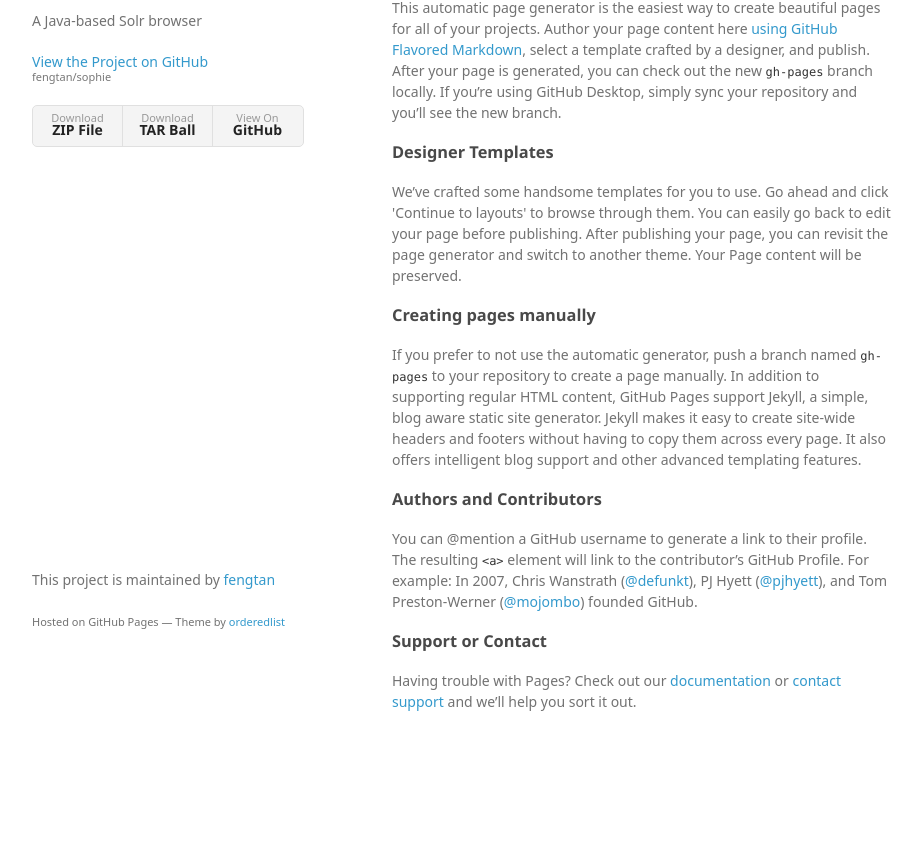
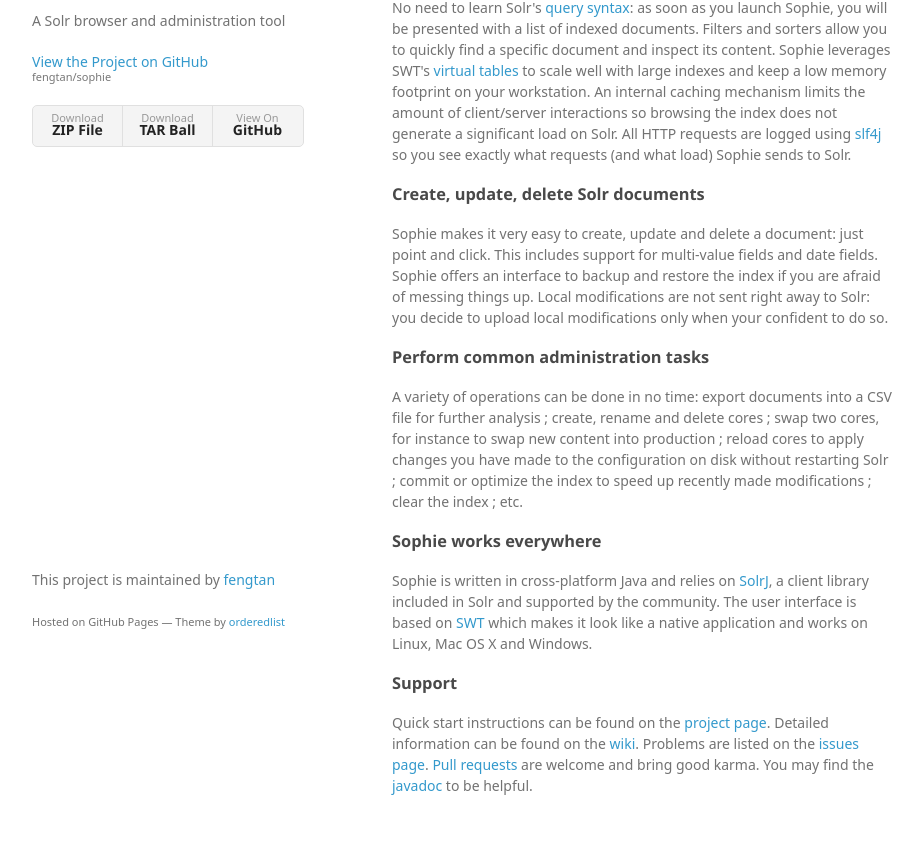
Before and after one commit to fengtan/sophie, a plain HTML site: page index.html in a window 1280 px wide. Shown: the part 99-965 px from the top of the page, without its empty margins (178-1101 px from the left). Before the commit the page ends 881 px from the top, so only its background shows below. Drawn offline with Linux system fonts and the light colour scheme; a web font is replaced by a local one.

```diff
--- a/index.html
+++ b/index.html
@@ -16,7 +16,7 @@
     <div class="wrapper">
       <header>
         <h1>Sophie</h1>
-        <p>A Java-based Solr browser</p>
+        <p>A Solr browser and administration tool</p>
 
         <p class="view"><a href="https://github.com/fengtan/sophie">View the Project on GitHub <small>fengtan/sophie</small></a></p>
 
@@ -29,29 +29,29 @@
       </header>
       <section>
         <h3>
-<a id="welcome-to-github-pages" class="anchor" href="#welcome-to-github-pages" aria-hidden="true"><span aria-hidden="true" class="octicon octicon-link"></span></a>Welcome to GitHub Pages.</h3>
+<a id="browse-solr-documents-with-minimal-effort" class="anchor" href="#browse-solr-documents-with-minimal-effort" aria-hidden="true"><span aria-hidden="true" class="octicon octicon-link"></span></a>Browse Solr documents with minimal effort.</h3>
 
-<p>This automatic page generator is the easiest way to create beautiful pages for all of your projects. Author your page content here <a href="https://guides.github.com/features/mastering-markdown/">using GitHub Flavored Markdown</a>, select a template crafted by a designer, and publish. After your page is generated, you can check out the new <code>gh-pages</code> branch locally. If you’re using GitHub Desktop, simply sync your repository and you’ll see the new branch.</p>
+<p>No need to learn Solr's <a href="https://cwiki.apache.org/confluence/display/solr/Query+Syntax+and+Parsing">query syntax</a>: as soon as you launch Sophie, you will be presented with a list of indexed documents. Filters and sorters allow you to quickly find a specific document and inspect its content. Sophie leverages SWT's <a href="https://eclipse.org/articles/Article-SWT-Virtual/Virtual-in-SWT.html">virtual tables</a> to scale well with large indexes and keep a low memory footprint on your workstation. An internal caching mechanism limits the amount of client/server interactions so browsing the index does not generate a significant load on Solr. All HTTP requests are logged using <a href="http://www.slf4j.org/">slf4j</a> so you see exactly what requests (and what load) Sophie sends to Solr.</p>
 
 <h3>
-<a id="designer-templates" class="anchor" href="#designer-templates" aria-hidden="true"><span aria-hidden="true" class="octicon octicon-link"></span></a>Designer Templates</h3>
+<a id="create-update-delete-solr-documents" class="anchor" href="#create-update-delete-solr-documents" aria-hidden="true"><span aria-hidden="true" class="octicon octicon-link"></span></a>Create, update, delete Solr documents</h3>
 
-<p>We’ve crafted some handsome templates for you to use. Go ahead and click 'Continue to layouts' to browse through them. You can easily go back to edit your page before publishing. After publishing your page, you can revisit the page generator and switch to another theme. Your Page content will be preserved.</p>
+<p>Sophie makes it very easy to create, update and delete a document: just point and click. This includes support for multi-value fields and date fields. Sophie offers an interface to backup and restore the index if you are afraid of messing things up. Local modifications are not sent right away to Solr: you decide to upload local modifications only when your confident to do so.</p>
 
 <h3>
-<a id="creating-pages-manually" class="anchor" href="#creating-pages-manually" aria-hidden="true"><span aria-hidden="true" class="octicon octicon-link"></span></a>Creating pages manually</h3>
+<a id="perform-common-administration-tasks" class="anchor" href="#perform-common-administration-tasks" aria-hidden="true"><span aria-hidden="true" class="octicon octicon-link"></span></a>Perform common administration tasks</h3>
 
-<p>If you prefer to not use the automatic generator, push a branch named <code>gh-pages</code> to your repository to create a page manually. In addition to supporting regular HTML content, GitHub Pages support Jekyll, a simple, blog aware static site generator. Jekyll makes it easy to create site-wide headers and footers without having to copy them across every page. It also offers intelligent blog support and other advanced templating features.</p>
+<p>A variety of operations can be done in no time: export documents into a CSV file for further analysis ; create, rename and delete cores ; swap two cores, for instance to swap new content into production ; reload cores to apply changes you have made to the configuration on disk without restarting Solr ; commit or optimize the index to speed up recently made modifications ; clear the index ; etc.</p>
 
 <h3>
-<a id="authors-and-contributors" class="anchor" href="#authors-and-contributors" aria-hidden="true"><span aria-hidden="true" class="octicon octicon-link"></span></a>Authors and Contributors</h3>
+<a id="sophie-works-everywhere" class="anchor" href="#sophie-works-everywhere" aria-hidden="true"><span aria-hidden="true" class="octicon octicon-link"></span></a>Sophie works everywhere</h3>
 
-<p>You can @mention a GitHub username to generate a link to their profile. The resulting <code>&lt;a&gt;</code> element will link to the contributor’s GitHub Profile. For example: In 2007, Chris Wanstrath (<a href="https://github.com/defunkt" class="user-mention">@defunkt</a>), PJ Hyett (<a href="https://github.com/pjhyett" class="user-mention">@pjhyett</a>), and Tom Preston-Werner (<a href="https://github.com/mojombo" class="user-mention">@mojombo</a>) founded GitHub.</p>
+<p>Sophie is written in cross-platform Java and relies on <a href="https://cwiki.apache.org/confluence/display/solr/Using+SolrJ">SolrJ</a>, a client library included in Solr and supported by the community. The user interface is based on <a href="https://www.eclipse.org/swt/">SWT</a> which makes it look like a native application and works on Linux, Mac OS X and Windows.</p>
 
 <h3>
-<a id="support-or-contact" class="anchor" href="#support-or-contact" aria-hidden="true"><span aria-hidden="true" class="octicon octicon-link"></span></a>Support or Contact</h3>
+<a id="support" class="anchor" href="#support" aria-hidden="true"><span aria-hidden="true" class="octicon octicon-link"></span></a>Support</h3>
 
-<p>Having trouble with Pages? Check out our <a href="https://help.github.com/pages">documentation</a> or <a href="https://github.com/contact">contact support</a> and we’ll help you sort it out.</p>
+<p>Quick start instructions can be found on the <a href="https://github.com/fengtan/sophie">project page</a>. Detailed information can be found on the <a href="https://github.com/fengtan/sophie/wiki">wiki</a>. Problems are listed on the <a href="https://github.com/fengtan/sophie/issues">issues page</a>. <a href="https://github.com/fengtan/sophie/pulls">Pull requests</a> are welcome and bring good karma. You may find the <a href="http://fengtan.github.io/sophie/javadoc">javadoc</a> to be helpful.</p>
       </section>
       <footer>
         <p>This project is maintained by <a href="https://github.com/fengtan">fengtan</a></p>
```
Also changed, not shown: params.json (+1 -1 lines).
